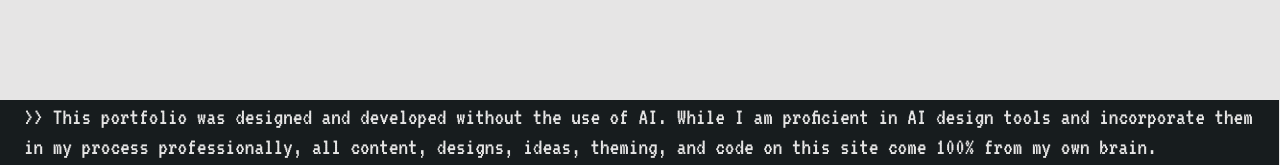
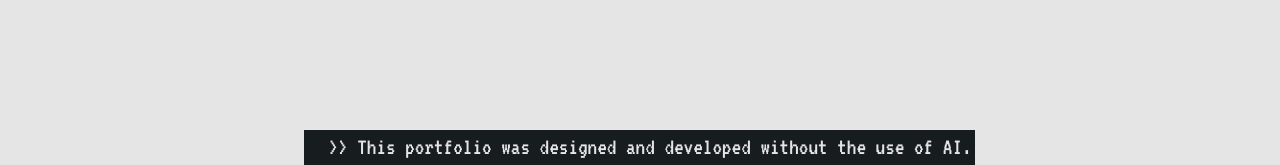
Before and after one commit to mollypribble/portfolio, a React (Create React App) app: page /portfolio/home in a window 1280 px wide. Shown: the part 635-800 px from the top of the page. Built offline with nearby package versions, Linux system fonts and the light colour scheme.

Commit message:
updated home banner

```diff
--- a/src/components/home.js
+++ b/src/components/home.js
@@ -63,7 +63,7 @@ class Home extends React.Component {
                         </p>
                     </div>
 
-                    <div className='banner home-banner'>{'>>'} This portfolio was designed and developed without the use of AI. While I am proficient in AI design tools and incorporate them in my process professionally, all content, designs, ideas, theming, and code on this site come 100% from my own brain.</div>
+                    <div className='banner home-banner'>{'>>'} This portfolio was designed and developed without the use of AI.</div>
 
                 </div>
 
```
